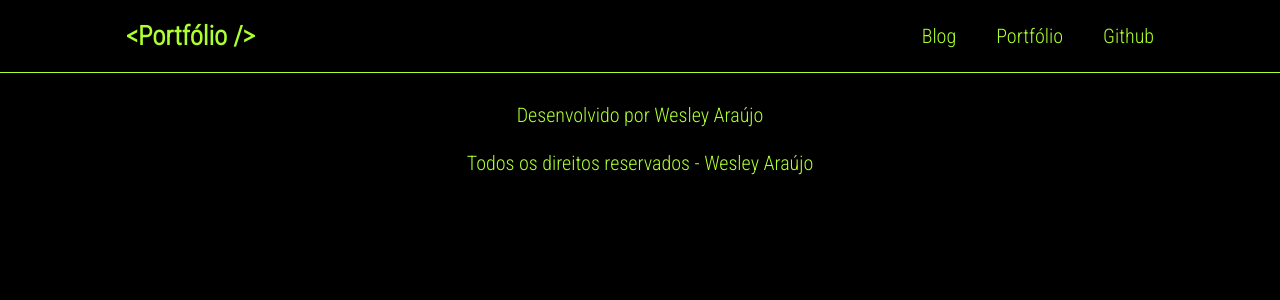
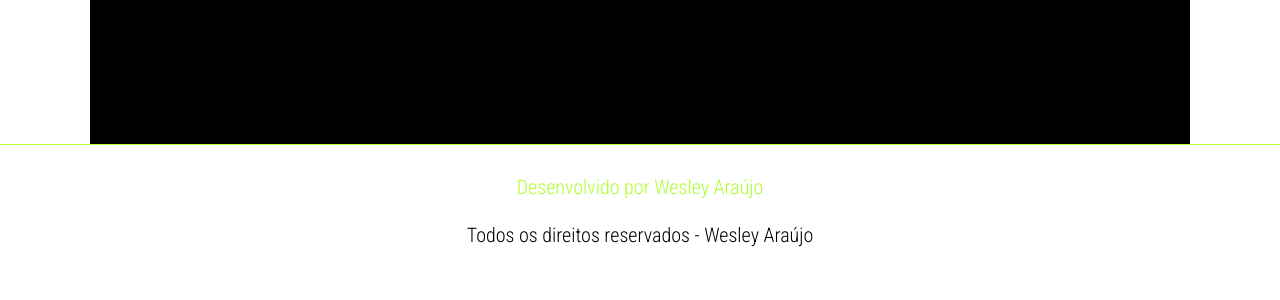
Before and after one commit to wesleyara/portfolio, a Next.js app: page /blog in a window 1280 px wide. Shown: the top 300 px of the page. Built offline with nearby package versions, Linux system fonts and the light colour scheme.

Commit message:
feat: Adicionando darkmode

```diff
--- a/src/layout/Header/index.tsx
+++ b/src/layout/Header/index.tsx
@@ -1,12 +1,17 @@
 import Link from "next/link";
-import { useState } from "react";
+import { MouseEventHandler, useState } from "react";
+import { BiMoon } from "react-icons/bi";
 
 import { GiHamburgerMenu } from "react-icons/gi";
 import { CgMenuMotion } from "react-icons/cg";
 
 import { Container } from "./style";
 
-export function Header() {
+interface HeaderProps {
+  eventFunction: MouseEventHandler;
+}
+
+export function Header({ eventFunction }: HeaderProps) {
   const [active, setActive] = useState(false);
 
   function handleActive() {
@@ -14,7 +19,7 @@
   }
 
   return (
-    <Container data-aos="fade-down">
+    <Container>
       <div>
         <h2>&lt;Portfólio /&gt;</h2>
       </div>
@@ -34,6 +39,9 @@
           <Link href="/github">
             <li>Github</li>
           </Link>
+          <li className="theme" onClick={eventFunction}>
+            <BiMoon />
+          </li>
         </ul>
       </nav>
     </Container>
--- a/src/pages/_app.tsx
+++ b/src/pages/_app.tsx
@@ -1,26 +1,34 @@
 import Head from "next/head";
 import type { AppProps } from "next/app";
-import { useEffect } from "react";
+import { useEffect, useState } from "react";
 
 import AOS from "aos";
 import "aos/dist/aos.css";
 
 import { GlobalStyle } from "../styles/global";
-import theme from "../styles/theme";
+import { themeDark, themeLight } from "../styles/theme";
 import { ThemeProvider } from "styled-components";
+import { Header } from "../layout/Header";
 
 function MyApp({ Component, pageProps }: AppProps) {
+  const [theme, setTheme] = useState("light");
+
   useEffect(() => {
     AOS.init({ duration: 2000 });
   }, []);
 
+  function toggleTheme() {
+    setTheme(theme === "light" ? "dark" : "light");
+  }
+
   return (
-    <ThemeProvider theme={theme}>
+    <ThemeProvider theme={theme === "light" ? themeLight : themeDark}>
       <Head>
         <title>Wesley Araújo | Portfólio</title>
         <link rel="shortcut icon" href="./icon.png" />
       </Head>
       <GlobalStyle />
+      <Header eventFunction={toggleTheme} />
       <Component {...pageProps} />
     </ThemeProvider>
   );
--- a/src/styles/global.ts
+++ b/src/styles/global.ts
@@ -15,8 +15,8 @@
   }
 
   body {
-    background-color: black;
-    color: greenyellow;
+    background-color: ${(props) => props.theme.colors.background};
+    color: ${(props) => props.theme.colors.text};
   }
 
   .paragraph {
--- a/src/styles/styles.d.ts
+++ b/src/styles/styles.d.ts
@@ -1,9 +1,10 @@
 /* eslint @typescript-eslint/no-empty-interface: "off" */
 import "styled-components";
 
-import theme from "./theme";
+import { themeDark, themeLight } from "./theme";
 
-export type Theme = typeof theme;
+export type Theme = typeof themeDark;
+export type Theme = typeof themeLight;
 
 declare module "styled-components" {
   export interface DefaultTheme extends Theme {}
--- a/src/styles/theme.ts
+++ b/src/styles/theme.ts
@@ -1,9 +1,17 @@
-const theme = {
+export const themeDark = {
   colors: {
-    background: "white",
-    text: "#black",
-    primary: "#8257e6",
+    background: "black",
+    text: "#85BEFF",
+    card: "#85BEFF",
+    cardBack: "#E3E3E3",
   },
 };
 
-export default theme;
+export const themeLight = {
+  colors: {
+    background: "white",
+    text: "black",
+    card: "#3996FF",
+    cardBack: "#E3E3E3",
+  },
+};
```
